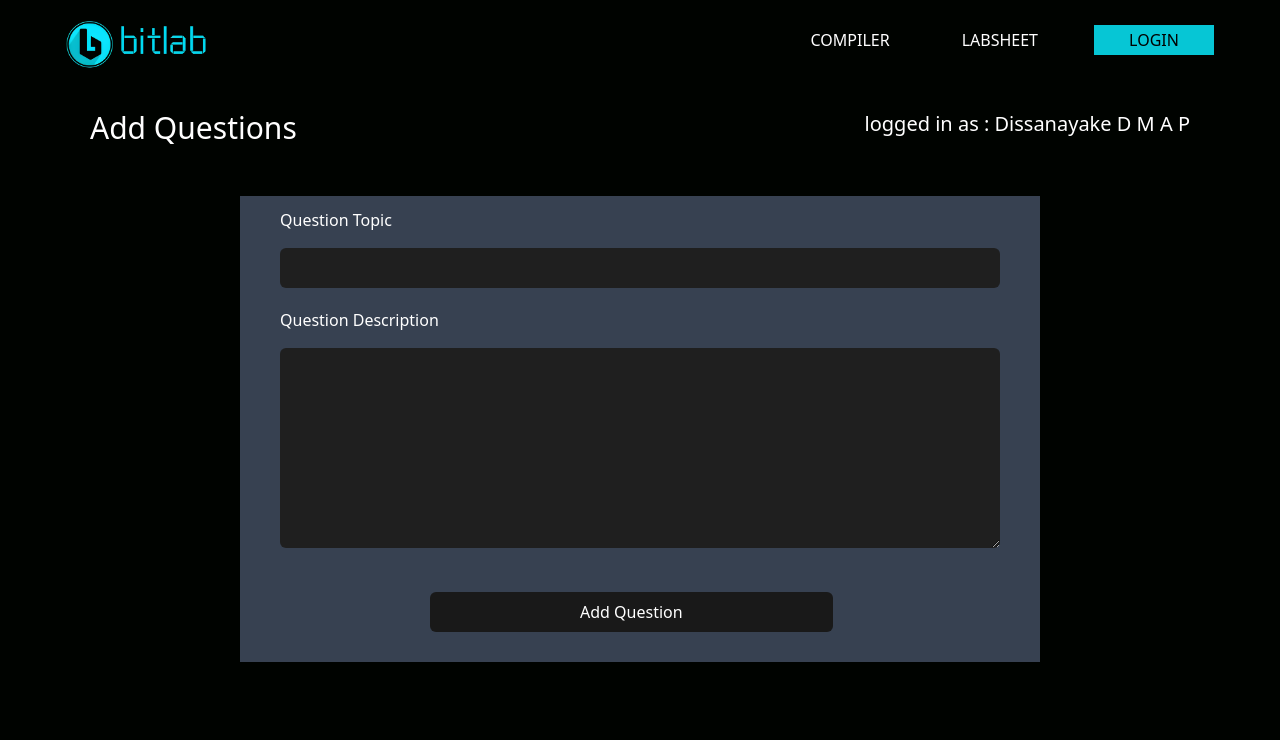
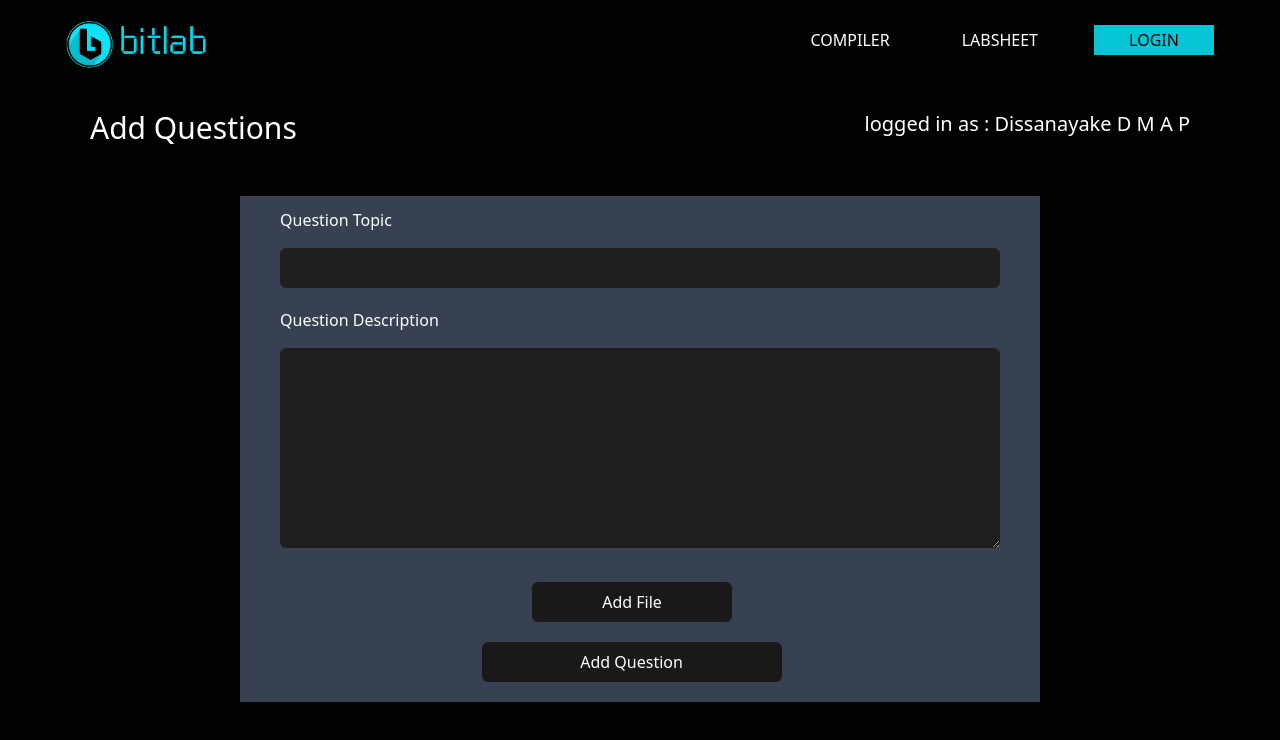
Before and after one commit to AnjanaPrabhath/BitLab, a React (Create React App) app in the folder frontend/: page /admin/academic_period/modules/question/add in a window 1280 px wide. Shown: the top 740 px of the page. Built offline with nearby package versions, Linux system fonts and the light colour scheme.

Commit message:
little changes for format code

```diff
--- a/frontend/src/Components/LoginForm.jsx
+++ b/frontend/src/Components/LoginForm.jsx
@@ -20,9 +20,6 @@ const LoginForm = ({toggleTurn}) => {
             </div>
             <div>
 
-
-
-
               <Link to={LoginWithPassword}>
                 <button className='bg-blue-400 my-5 px-4 py-1 w-full' onClick={toggleTurn}>NEXT</button>
               </Link>
--- a/frontend/src/Pages/AJ/AddQuestion.jsx
+++ b/frontend/src/Pages/AJ/AddQuestion.jsx
@@ -35,10 +35,18 @@ const AddQuestion = () => {
                   className='bg-[#1f1f1f] placeholder-slate-400 text-[#d0d0d0]  rounded-md px-2 py-2 mt-1 mb-2 border-blue-400 w-full h-[200px]'
                   />
               </div>
+
+              {/* file upload */}
+              <div className='flex justify-between'>
+                <label htmlFor="fileInput" className='text-white text-center ml-[35%] bg-[#191919] w-[200px] hover:bg-[#717171]  duration-500 py-2 mt-[20px] rounded-md'>
+                  Add File
+                  <input type="file" id="fileInput" style={{ display: "none" }} />
+                </label>
+              </div>
               {/* add question button */}
               <div className='justify-center mx-auto'>
                 <Link to="/admin/academic_period/modules/question">
-                  <button className= 'text-center ml-[150px] bg-[#191919] px-[150px] hover:bg-[#06C6D5]  duration-500 py-2 mt-[30px] mb-[30px] rounded-md'>Add Question</button>
+                  <button className= 'text-center ml-[28%] bg-[#191919] w-[300px]  hover:bg-[#06C6D5]  duration-500 py-2 my-[20px] rounded-md'>Add Question</button>
                 </Link>
               </div>
           </div>
```
